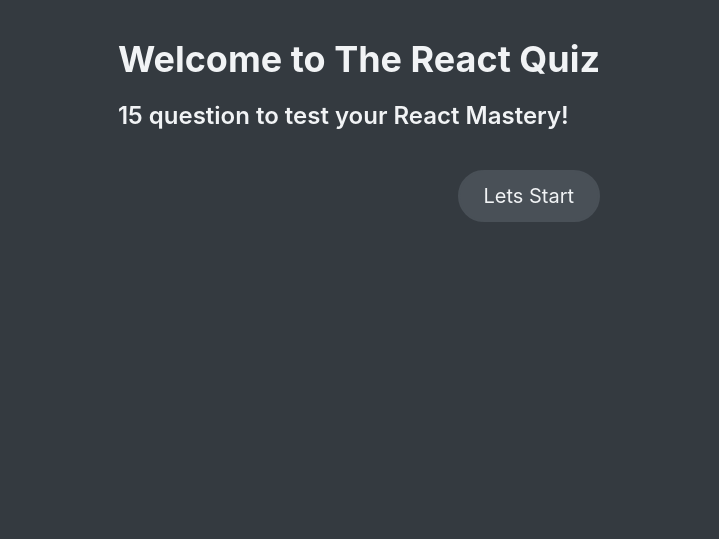
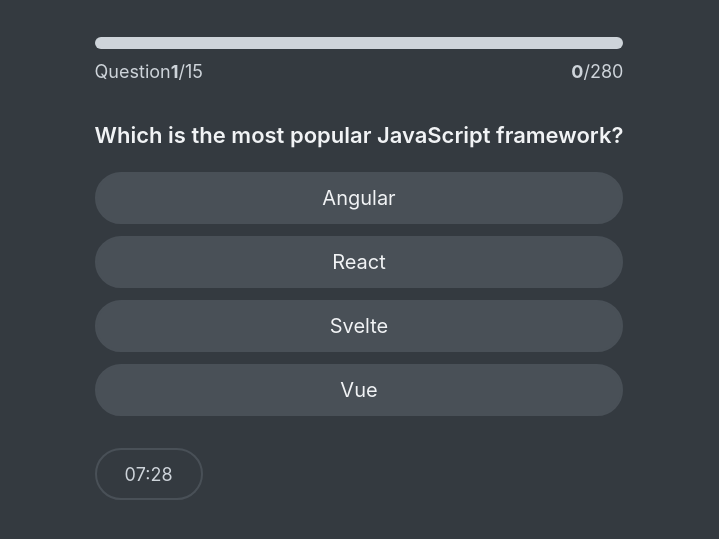
Before and after one commit to ifaezdl/React-Quiz, a React app: page / in a window 1280 px wide. Both pictures are taken after a click on the button "Lets Start". Shown: the part 175-714 px from the top of the page, without its empty margins (281-1000 px from the left). Built offline with nearby package versions, Linux system fonts and the light colour scheme; data requests are answered from the project's data file.

Commit message:
timer added

```diff
--- a/public/index.html
+++ b/public/index.html
@@ -1,14 +1,12 @@
 <!DOCTYPE html>
 <html lang="en">
+
 <head>
   <meta charset="utf-8" />
   <link rel="icon" href="%PUBLIC_URL%/favicon.ico" />
   <meta name="viewport" content="width=device-width, initial-scale=1" />
   <meta name="theme-color" content="#000000" />
-    <meta
-      name="description"
-      content="Web site created using create-react-app"
-    />
+  <meta name="description" content="Web site created using create-react-app" />
   <link rel="apple-touch-icon" href="%PUBLIC_URL%/logo192.png" />
   <!--
       manifest.json provides metadata used when your web app is installed on a
@@ -24,8 +22,9 @@
       work correctly both with client-side routing and a non-root public URL.
       Learn how to configure a non-root public URL by running `npm run build`.
     -->
-    <title>React App</title>
+  <title>The React Quiz</title>
 </head>
+
 <body>
   <noscript>You need to enable JavaScript to run this app.</noscript>
   <div id="root"></div>
@@ -40,4 +39,5 @@
       To create a production bundle, use `npm run build` or `yarn build`.
     -->
 </body>
+
 </html>
--- a/src/components/App.js
+++ b/src/components/App.js
@@ -5,31 +5,76 @@
 import Error from "./Error";
 import StartScreen from "./StartScreen";
 import Question from "./Question";
+import NextButton from "./NextButton";
+import Progress from "./Progress";
+import FinishScreeen from "./FinishScreeen";
+import Footer from "./Footer";
+import Timer from "./Timer";
+const SECS_PER_QUESTION = 30;
 const initialState = {
   questions: [],
   //loading,error,ready,finished
   status: "loading",
   index: 0,
+  answer: null,
+  points: 0,
+  highScore: 0,
+  secondsRemaining: null,
 };
 function reducer(state, action) {
-  debugger;
   switch (action.type) {
     case "dataRecived":
       return { ...state, questions: action.payload, status: "ready" };
     case "dataFailed":
-      return { ...state, state: "error" };
+      return { ...state, status: "error" };
     case "Start":
-      return { ...state, state: "active" };
+      return {
+        ...state,
+        status: "active",
+        secondsRemaining: state.questions.length * SECS_PER_QUESTION,
+      };
+    case "newAnswer":
+      const question = state.questions.at(state.index);
+      return {
+        ...state,
+        answer: action.payload,
+        points:
+          action.payload === question.correctOption
+            ? state.points + question.points
+            : state.points,
+      };
+    case "nextQuestion":
+      return { ...state, index: state.index + 1, answer: null };
+    case "finish":
+      return {
+        ...state,
+        status: "finished",
+        highScore:
+          state.points > state.highScore ? state.points : state.highScore,
+      };
+    case "restart":
+      return {
+        ...initialState,
+        questions: state.questions,
+        status: "ready",
+      };
+    case "thick":
+      return {
+        ...state,
+        secondsRemaining: state.secondsRemaining - 1,
+        status: state.secondsRemaining === 0 ? "finished" : state.status,
+      };
     default:
       throw new Error("Action unknown");
   }
 }
 export default function App() {
-  const [{ questions, status, index }, dispatch] = useReducer(
-    reducer,
-    initialState
-  );
+  const [
+    { questions, secondsRemaining, status, index, answer, points, highScore },
+    dispatch,
+  ] = useReducer(reducer, initialState);
   const numQuestions = questions.length;
+  const maxPossible = questions.reduce((prev, cur) => prev + cur.points, 0);
   useEffect(function () {
     fetch("http://localhost:8000/questions")
       .then((res) => res.json())
@@ -46,7 +91,40 @@
           <StartScreen number={numQuestions} dispatch={dispatch} />
         )}
         {status === "error" && <Error />}
-        {status === "active" && <Question question={questions[index]} />}
+        {status === "active" && (
+          <>
+            <Progress
+              index={index}
+              numQuestions={numQuestions}
+              points={points}
+              maxPossible={maxPossible}
+              answer={answer}
+            />
+            <Question
+              question={questions[index]}
+              dispatch={dispatch}
+              answer={answer}
+            />
+            <Footer>
+              <Timer secondsRemaining={secondsRemaining} dispatch={dispatch} />
+              <NextButton
+                index={index}
+                numQuestions={numQuestions}
+                dispatch={dispatch}
+                answer={answer}
+              />
+            </Footer>
+          </>
+        )}
+
+        {status === "finished" && (
+          <FinishScreeen
+            points={points}
+            maxPossiblePoints={maxPossible}
+            highScore={highScore}
+            dispatch={dispatch}
+          />
+        )}
       </Main>
     </div>
   );
--- /dev/null
+++ b/src/components/FinishScreeen.js
@@ -0,0 +1,23 @@
+function FinishScreeen({ points, maxPossiblePoints, highScore, dispatch }) {
+  const percentage = (points / maxPossiblePoints) * 100;
+  let emoji;
+  if (percentage === 100) emoji = "🥇";
+  if (percentage >= 80 && percentage < 100) emoji = "🎉";
+  if (percentage === 0) emoji = "🤦‍♀️";
+  return (
+    <>
+      <p className="result">
+        <span>{emoji}</span>You scored <strong>{points}</strong> out of
+        {maxPossiblePoints} ({Math.ceil(percentage)}%)
+      </p>
+      <p className="highscore">high score:{highScore} points</p>
+      <button
+        className="btn btn-ui"
+        onClick={() => dispatch({ type: "restart" })}
+      >
+        Restart
+      </button>
+    </>
+  );
+}
+export default FinishScreeen;
--- /dev/null
+++ b/src/components/Footer.js
@@ -0,0 +1,4 @@
+function Footer({ children }) {
+  return <footer>{children}</footer>;
+}
+export default Footer;
--- /dev/null
+++ b/src/components/NextButton.js
@@ -0,0 +1,30 @@
+import { type } from "@testing-library/user-event/dist/type";
+
+function NextButton({ dispatch, answer, index, numQuestions }) {
+  //if the user dont answer to the question we dont want to show next button
+  if (answer === null) {
+    return null;
+  }
+  if (index < numQuestions - 1) {
+    return (
+      <button
+        className="btn btn-ui"
+        onClick={() => dispatch({ type: "nextQuestion" })}
+      >
+        Next
+      </button>
+    );
+  }
+  if (index === numQuestions - 1) {
+    return (
+      <button
+        className="btn btn-ui"
+        onClick={() => dispatch({ type: "finish" })}
+      >
+        Finish
+      </button>
+    );
+  }
+}
+
+export default NextButton;
--- a/src/components/Options.js
+++ b/src/components/Options.js
@@ -1,8 +1,28 @@
-function Options({ option }) {
+import { type } from "@testing-library/user-event/dist/type";
+
+function Options({ question, dispatch, answer }) {
+  const hasAnswered = answer !== null;
   return (
-    <button className="btn btn-option" key={option}>
-      {option}
-    </button>
+    <div className="options">
+      {question.options.map((option, index) => (
+        <button
+          className={`btn btn-option
+          ${
+            hasAnswered
+              ? index === question.correctOption
+                ? "correct"
+                : "wrong"
+              : ""
+          }
+          ${index === answer ? "answer" : ""}`}
+          key={option}
+          disabled={hasAnswered}
+          onClick={() => dispatch({ type: "newAnswer", payload: index })}
+        >
+          {option}
+        </button>
+      ))}
+    </div>
   );
 }
 export default Options;
--- /dev/null
+++ b/src/components/Progress.js
@@ -0,0 +1,14 @@
+function Progress({ index, numQuestions, points, maxPossible, answer }) {
+  return (
+    <header className="progress">
+      <progress max={numQuestions} value={index + Number(answer !== null)} />
+      <p>
+        Question<strong>{index + 1}</strong>/{numQuestions}
+      </p>
+      <p>
+        <strong>{points}</strong>/{maxPossible}
+      </p>
+    </header>
+  );
+}
+export default Progress;
--- a/src/components/Question.js
+++ b/src/components/Question.js
@@ -1,16 +1,11 @@
 import Options from "./Options";
 
-export default function Question({ question }) {
-  debugger;
+export default function Question({ question, dispatch, answer }) {
   console.log(question);
   return (
     <div>
       <h4>{question.question}</h4>
-      <div className="options">
-        {question.options.map((option) => (
-          <Options option={option} />
-        ))}
-      </div>
+      <Options question={question} answer={answer} dispatch={dispatch} />
     </div>
   );
 }
--- /dev/null
+++ b/src/components/Timer.js
@@ -0,0 +1,24 @@
+import { useEffect } from "react";
+
+function Timer({ dispatch, secondsRemaining }) {
+  const mins = Math.floor(secondsRemaining / 60);
+  const secs = secondsRemaining % 60;
+  useEffect(
+    function () {
+      const id = setInterval(function () {
+        dispatch({ type: "thick" });
+      }, 1000);
+      return () => clearInterval(id);
+    },
+
+    [dispatch]
+  );
+  return (
+    <div className="timer">
+      {mins < 10 && "0"}
+      {mins}:{secs < 10 && "0"}
+      {secs}
+    </div>
+  );
+}
+export default Timer;
--- a/src/index.css
+++ b/src/index.css
@@ -151,7 +151,7 @@
   margin-bottom: 3.2rem;
 }
 
-.btn-option {
+.btn- {
   width: 100%;
   text-align: left;
 }
```
Lines whose indentation alone changed are shown as unchanged.
